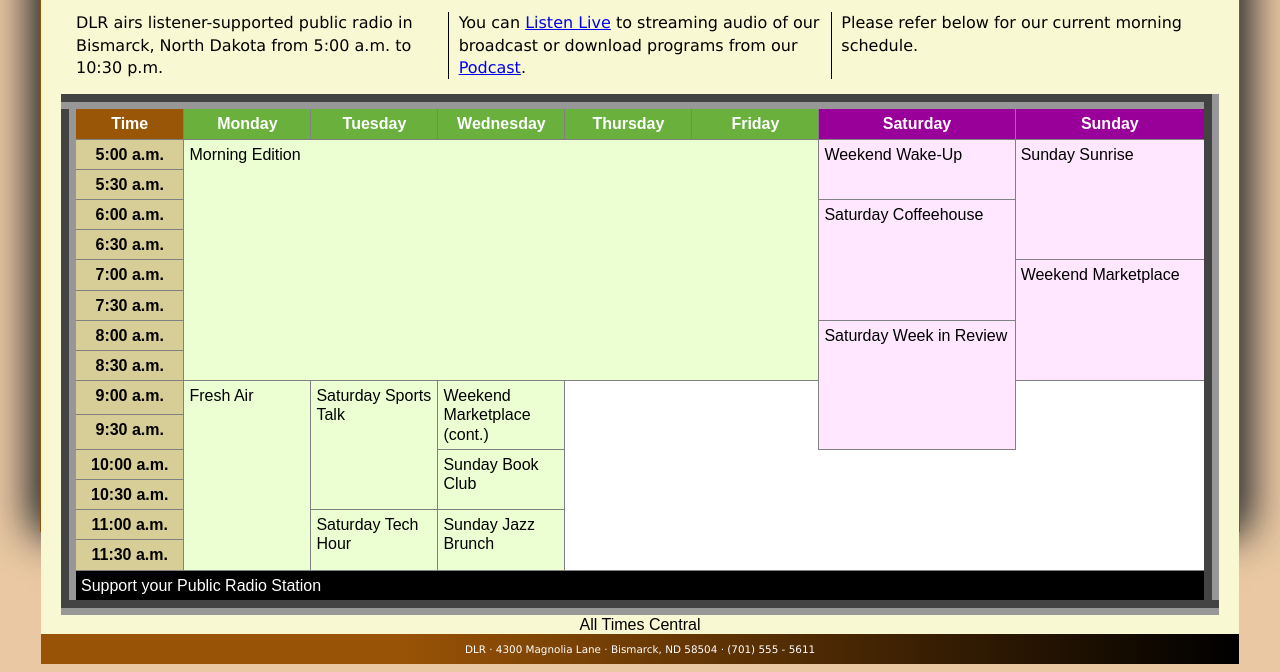
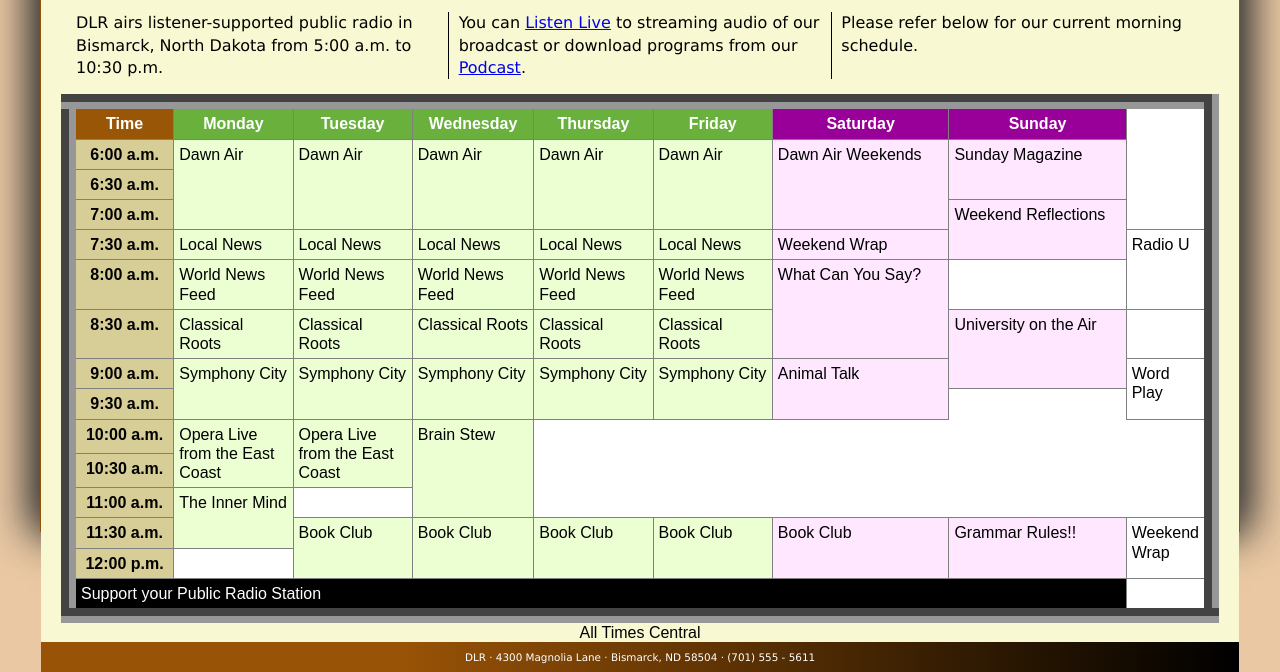
Before and after one commit to jairzinhomartinez/mornings, a plain HTML site: page index.html in a window 1280 px wide. Shown: the part 268-940 px from the top of the page. Drawn offline with Linux system fonts and the light colour scheme.

Commit message:
Update index.html

```diff
--- a/index.html
+++ b/index.html
@@ -1,5 +1,5 @@
 <!DOCTYPE html>
-<html>
+<html lang="en">
 <head>
    <!--
       New Perspectives on HTML5 and CSS3, 7th Edition
@@ -11,9 +11,7 @@
       Date:   7/4/2025
 
       Filename:   dlr_mornings.html
-
    -->
-
    <meta charset="utf-8" />
    <meta name="viewport" content="width=device-width, initial-scale=1" />
    <title>DLR Morning Schedule</title>
@@ -21,7 +19,6 @@
    <link href="dlr_styles2.css" rel="stylesheet" />
    <link href="dlr_tables2.css" rel="stylesheet" />
    <link href="dlr_columns2.css" rel="stylesheet" />
-
 </head>
 
 <body>
@@ -43,7 +40,6 @@
    </header>
 
    <div id="container">
-
       <section id="main">
          <img src="dlr_logo2.png" alt="DLR" />
          <h2>DLR Morning Schedule</h2>
@@ -52,6 +48,7 @@
             of our broadcast or download programs from our <a href="#">Podcast</a>.
             <br />Please refer below for our current morning schedule.</p>
 
+         <!-- DLR Morning Programs Table -->
          <table class="programs">
             <caption>All Times Central</caption>
 
@@ -75,73 +72,128 @@
             </thead>
 
             <tfoot>
-		<tr><td colspan="8">Support your Public Radio Station</td></tr>
+               <tr>
+                  <td colspan="8">Support your Public Radio Station</td>
+               </tr>
             </tfoot>
 
             <tbody>
-
-		<tr>
-		  <th scope="row">5:00 a.m.</th>
-		  <td rowspan="8" colspan="5">Morning Edition</td>
-		  <td rowspan="2">Weekend Wake-Up</td>
-		  <td rowspan="4">Sunday Sunrise</td>
-		</tr>
-		<tr><th scope="row">5:30 a.m.</th></tr>
-
-
+               <!-- 6:00 a.m. -->
                <tr>
                   <th scope="row">6:00 a.m.</th>
-		  <td rowspan="4">Saturday Coffeehouse</td>
+                  <td rowspan="3">Dawn Air</td>
+                  <td rowspan="3">Dawn Air</td>
+                  <td rowspan="3">Dawn Air</td>
+                  <td rowspan="3">Dawn Air</td>
+                  <td rowspan="3">Dawn Air</td>
+                  <td rowspan="3">Dawn Air Weekends</td>
+                  <td rowspan="2">Sunday Magazine</td>
                </tr>
-		<tr><th scope="row">6:30 a.m.</th></tr>
 
+               <!-- 6:30 a.m. -->
+               <tr>
+                  <th scope="row">6:30 a.m.</th>
+               </tr>
 
+               <!-- 7:00 a.m. -->
                <tr>
                   <th scope="row">7:00 a.m.</th>
-		  <td rowspan="4">Weekend Marketplace</td>
+                  <td rowspan="2">Weekend Reflections</td>
                </tr>
-		<tr><th scope="row">7:30 a.m.</th></tr>
 
+               <!-- 7:30 a.m. -->
+               <tr>
+                  <th scope="row">7:30 a.m.</th>
+                  <td>Local News</td>
+                  <td>Local News</td>
+                  <td>Local News</td>
+                  <td>Local News</td>
+                  <td>Local News</td>
+                  <td>Weekend Wrap</td>
+                  <td rowspan="2">Radio U</td>
+               </tr>
 
+               <!-- 8:00 a.m. -->
                <tr>
                   <th scope="row">8:00 a.m.</th>
-		  <td rowspan="4">Saturday Week in Review</td>
+                  <td>World News Feed</td>
+                  <td>World News Feed</td>
+                  <td>World News Feed</td>
+                  <td>World News Feed</td>
+                  <td>World News Feed</td>
+                  <td rowspan="2">What Can You Say?</td>
                </tr>
-		<tr><th scope="row">8:30 a.m.</th></tr>
 
+               <!-- 8:30 a.m. -->
+               <tr>
+                  <th scope="row">8:30 a.m.</th>
+                  <td>Classical Roots</td>
+                  <td>Classical Roots</td>
+                  <td>Classical Roots</td>
+                  <td>Classical Roots</td>
+                  <td>Classical Roots</td>
+                  <td rowspan="2">University on the Air</td>
+               </tr>
 
+               <!-- 9:00 a.m. -->
                <tr>
                   <th scope="row">9:00 a.m.</th>
-		  <td rowspan="6">Fresh Air</td>
-		  <td rowspan="4">Saturday Sports Talk</td>
-		  <td rowspan="2">Weekend Marketplace (cont.)</td>
+                  <td rowspan="2">Symphony City</td>
+                  <td rowspan="2">Symphony City</td>
+                  <td rowspan="2">Symphony City</td>
+                  <td rowspan="2">Symphony City</td>
+                  <td rowspan="2">Symphony City</td>
+                  <td rowspan="2">Animal Talk</td>
+                  <td rowspan="2">Word Play</td>
                </tr>
-		<tr><th scope="row">9:30 a.m.</th></tr>
 
+               <!-- 9:30 a.m. -->
+               <tr>
+                  <th scope="row">9:30 a.m.</th>
+               </tr>
 
+               <!-- 10:00 a.m. -->
                <tr>
                   <th scope="row">10:00 a.m.</th>
-		  <td rowspan="2">Sunday Book Club</td>
+                  <td rowspan="2">Opera Live from the East Coast</td>
+                  <td rowspan="2">Opera Live from the East Coast</td>
+                  <td rowspan="3">Brain Stew</td>
                </tr>
-		<tr><th scope="row">10:30 a.m.</th></tr>
 
+               <!-- 10:30 a.m. -->
+               <tr>
+                  <th scope="row">10:30 a.m.</th>
+               </tr>
 
+               <!-- 11:00 a.m. -->
                <tr>
                   <th scope="row">11:00 a.m.</th>
-		  <td rowspan="3">Saturday Tech Hour</td>
-		  <td rowspan="3">Sunday Jazz Brunch</td>
+                  <td rowspan="2">The Inner Mind</td>
                </tr>
-		<tr><th scope="row">11:30 a.m.</th></tr>
+
+               <!-- 11:30 a.m. -->
+               <tr>
+                  <th scope="row">11:30 a.m.</th>
+                  <td rowspan="2">Book Club</td>
+                  <td rowspan="2">Book Club</td>
+                  <td rowspan="2">Book Club</td>
+                  <td rowspan="2">Book Club</td>
+                  <td rowspan="2">Book Club</td>
+                  <td rowspan="2">Grammar Rules!!</td>
+                  <td rowspan="2">Weekend Wrap</td>
+               </tr>
+
+               <!-- 12:00 p.m. -->
+               <tr>
+                  <th scope="row">12:00 p.m.</th>
+               </tr>
             </tbody>
          </table>
-
       </section>
-
    </div>
 
    <footer>
       DLR &#183; 4300 Magnolia Lane &#183; Bismarck, ND 58504 &#183; (701) 555 - 5611
    </footer>
 </body>
-
 </html>
```
Lines whose indentation alone changed are shown as unchanged.
